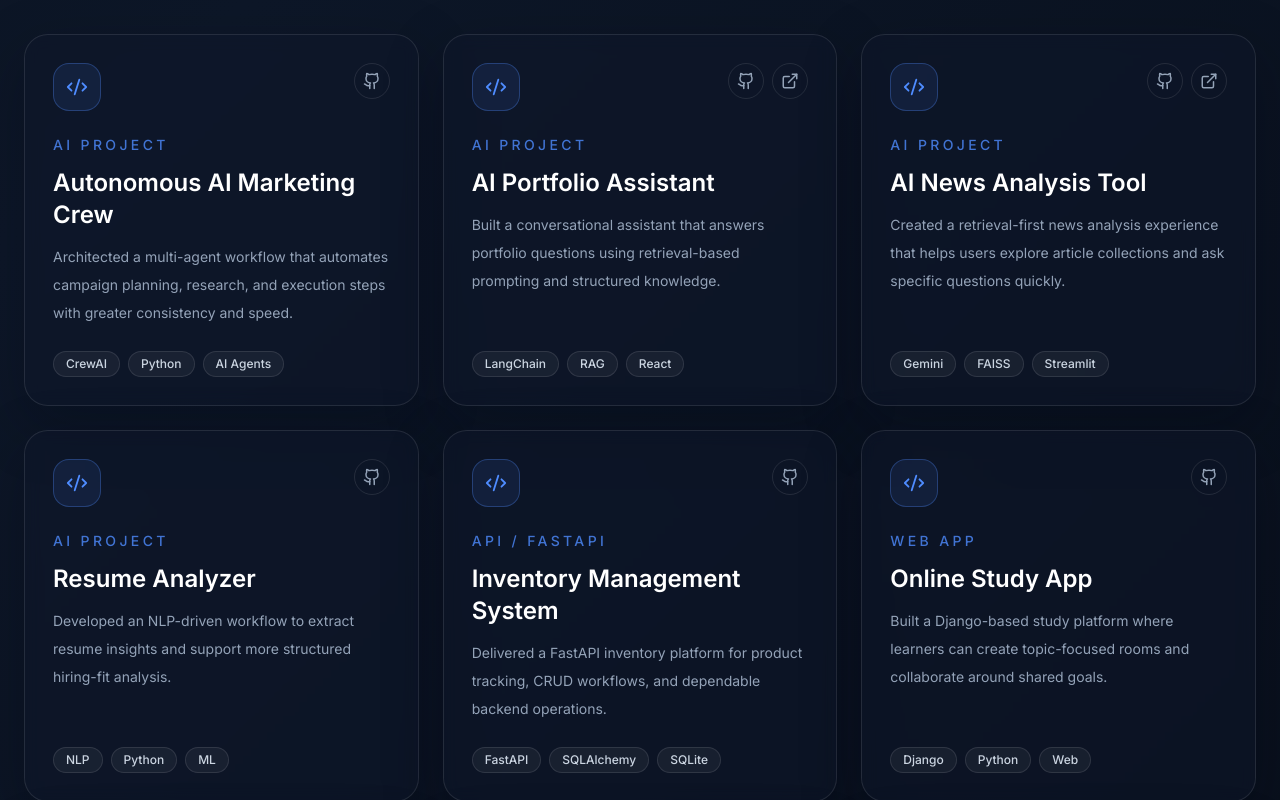
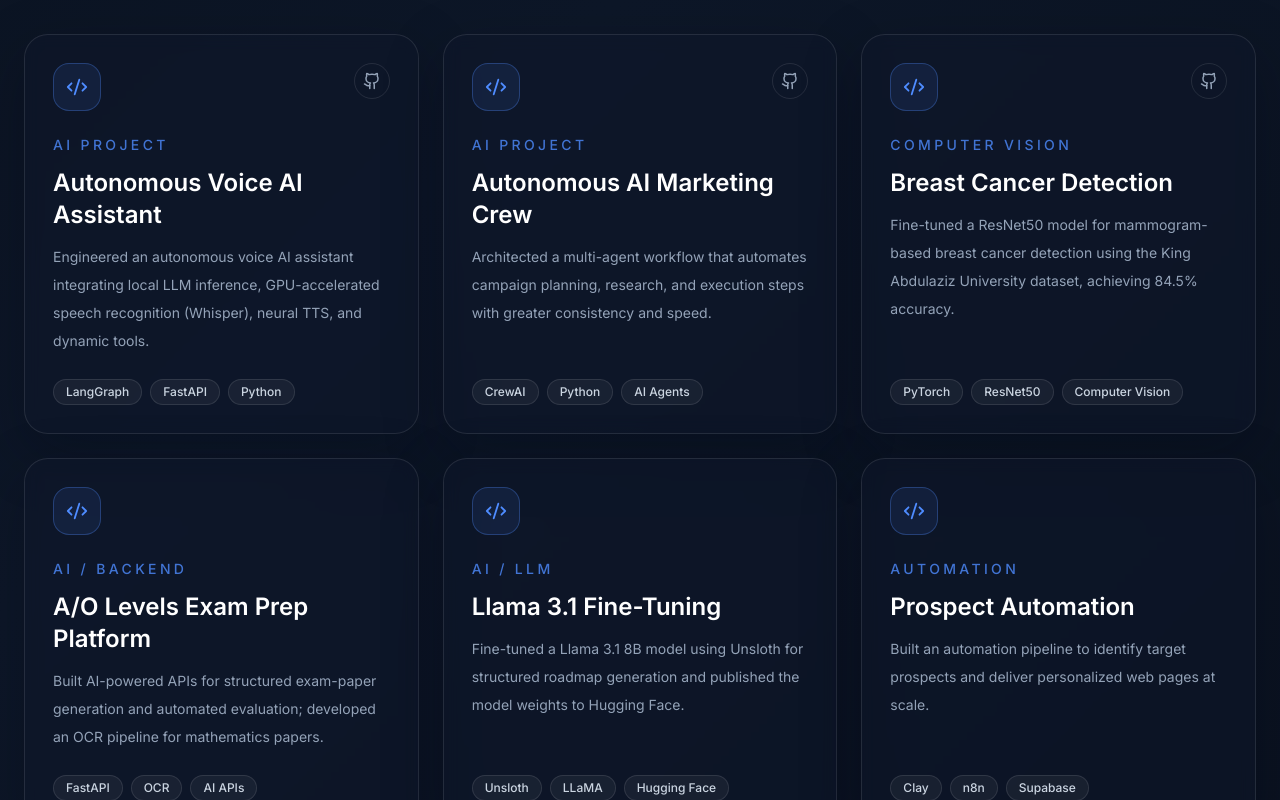
Before and after one commit to AbdullahbinTahir42/my-portfolio, a React (Vite) app: page / in a window 1280 px wide. Shown: the part 2320-3120 px from the top of the page. Built offline with nearby package versions, Linux system fonts and the light colour scheme.

Commit message:
Update data.js

```diff
--- a/src/data.js
+++ b/src/data.js
@@ -7,16 +7,19 @@ export const personalDetails = {
   phone: '+923045972323',
   linkedin: 'https://www.linkedin.com/in/abdullahbintahirsuleman/',
   github: 'https://github.com/AbdullahbinTahir42',
+  portfolio: 'https://abdullahbintahir.vercel.app',
   about: 'I design and ship AI-powered products and reliable web experiences that turn complex ideas into practical, production-ready solutions. My work spans agentic systems, retrieval pipelines, APIs, and modern frontend interfaces built for real users.'
 };
 
 export const skills = [
   { name: 'Machine Learning', icon: Brain },
+  { name: 'Computer Vision', icon: Brain },
   { name: 'LangChain & CrewAI', icon: Cpu },
   { name: 'Python', icon: Terminal },
   { name: 'FastAPI', icon: Server },
   { name: 'Django', icon: Database },
   { name: 'SQL / PostgreSQL', icon: Database },
+  { name: 'React & Frontend', icon: Terminal },
   { name: 'Agentic AI', icon: Brain }
 ];
 
@@ -51,12 +54,52 @@ export const education = [
 
 export const projects = [
   {
+    title: 'Autonomous Voice AI Assistant',
+    category: 'AI Project',
+    desc: 'Engineered an autonomous voice AI assistant integrating local LLM inference, GPU-accelerated speech recognition (Whisper), neural TTS, and dynamic tools.',
+    github: 'https://github.com/AbdullahbinTahir42/AIVoiceAutomationAgent',
+    demo: null,
+    tech: ['LangGraph', 'FastAPI', 'Python']
+  },
+  {
     title: 'Autonomous AI Marketing Crew',
     category: 'AI Project',
     desc: 'Architected a multi-agent workflow that automates campaign planning, research, and execution steps with greater consistency and speed.',
     github: 'https://github.com/AbdullahbinTahir42/crew_ai/tree/master/markinting-crew',
     demo: null,
     tech: ['CrewAI', 'Python', 'AI Agents']
+  },
+  {
+    title: 'Breast Cancer Detection',
+    category: 'Computer Vision',
+    desc: 'Fine-tuned a ResNet50 model for mammogram-based breast cancer detection using the King Abdulaziz University dataset, achieving 84.5% accuracy.',
+    github: 'https://github.com/AbdullahbinTahir42/Mammographic_using_ResNet50',
+    demo: null,
+    tech: ['PyTorch', 'ResNet50', 'Computer Vision']
+  },
+  {
+    title: 'A/O Levels Exam Prep Platform',
+    category: 'AI / Backend',
+    desc: 'Built AI-powered APIs for structured exam-paper generation and automated evaluation; developed an OCR pipeline for mathematics papers.',
+    github: null,
+    demo: null,
+    tech: ['FastAPI', 'OCR', 'AI APIs']
+  },
+  {
+    title: 'Llama 3.1 Fine-Tuning',
+    category: 'AI / LLM',
+    desc: 'Fine-tuned a Llama 3.1 8B model using Unsloth for structured roadmap generation and published the model weights to Hugging Face.',
+    github: null,
+    demo: null,
+    tech: ['Unsloth', 'LLaMA', 'Hugging Face']
+  },
+  {
+    title: 'Prospect Automation',
+    category: 'Automation',
+    desc: 'Built an automation pipeline to identify target prospects and deliver personalized web pages at scale.',
+    github: null,
+    demo: null,
+    tech: ['Clay', 'n8n', 'Supabase']
   },
   {
     title: 'AI Portfolio Assistant',
@@ -77,10 +120,42 @@ export const projects = [
   {
     title: 'Resume Analyzer',
     category: 'AI Project',
-    desc: 'Developed an NLP-driven workflow to extract resume insights and support more structured hiring-fit analysis.',
+    desc: 'Developed an NLP-driven workflow utilizing a Decision Tree Classifier and Tokenization to extract resume insights and support more structured hiring-fit analysis.',
     github: 'https://github.com/AbdullahbinTahir42/3rd-Semester-project',
     demo: null,
     tech: ['NLP', 'Python', 'ML']
+  },
+  {
+    title: 'HR Job Portal API',
+    category: 'API / FastAPI',
+    desc: 'Implemented a FastAPI backend for a remote job portal with secure endpoints and AI-assisted resume parsing capabilities.',
+    github: 'https://github.com/AbdullahbinTahir42/remote_job',
+    demo: null,
+    tech: ['FastAPI', 'Gemini API', 'JWT']
+  },
+  {
+    title: 'HR Job Portal Frontend',
+    category: 'React',
+    desc: 'Designed a responsive React interface with Tailwind styling and authentication flows built for a smooth user journey.',
+    github: 'https://github.com/AbdullahbinTahir42/frontend',
+    demo: 'https://hr.growvy.online/',
+    tech: ['React', 'Tailwind', 'Auth']
+  },
+  {
+    title: 'E-commerce Store API',
+    category: 'API / FastAPI',
+    desc: 'Built a complete e-commerce backend with cart management, order handling, and reliable API structure for growth.',
+    github: 'https://github.com/AbdullahbinTahir42/loja_backend',
+    demo: null,
+    tech: ['FastAPI', 'PostgreSQL', 'Stripe']
+  },
+  {
+    title: 'E-commerce Store Frontend',
+    category: 'React',
+    desc: 'Created a modern storefront experience with React and Redux, combining strong UX details with production-ready UI structure.',
+    github: 'https://github.com/AbdullahbinTahir42/loja_frontend',
+    demo: null,
+    tech: ['React', 'Redux', 'Tailwind']
   },
   {
     title: 'Inventory Management System',
@@ -89,6 +164,14 @@ export const projects = [
     github: 'https://github.com/AbdullahbinTahir42/inventory_system_FastAPI',
     demo: null,
     tech: ['FastAPI', 'SQLAlchemy', 'SQLite']
+  },
+  {
+    title: 'IoT Monitoring System',
+    category: 'IoT / Full-Stack',
+    desc: 'Built a hardware monitoring system connecting an ESP32 microcontroller to a FastAPI backend and Supabase database using MQTT.',
+    github: null,
+    demo: null,
+    tech: ['ESP32', 'MQTT', 'FastAPI']
   },
   {
     title: 'Online Study App',
@@ -121,37 +204,5 @@ export const projects = [
     github: 'https://github.com/AbdullahbinTahir42/LearnPython',
     demo: null,
     tech: ['Python', 'Matplotlib', 'Pandas']
-  },
-  {
-    title: 'HR Job Portal API',
-    category: 'API / FastAPI',
-    desc: 'Implemented a FastAPI backend for a job portal with secure endpoints and AI-assisted resume parsing capabilities.',
-    github: 'https://github.com/AbdullahbinTahir42/remote_job',
-    demo: null,
-    tech: ['FastAPI', 'Gemini API', 'JWT']
-  },
-  {
-    title: 'HR Job Portal Frontend',
-    category: 'React',
-    desc: 'Designed a responsive React interface with Tailwind styling and authentication flows built for a smooth user journey.',
-    github: 'https://github.com/AbdullahbinTahir42/frontend',
-    demo: 'https://hr.growvy.online/',
-    tech: ['React', 'Tailwind', 'Auth']
-  },
-  {
-    title: 'E-commerce Store API',
-    category: 'API / FastAPI',
-    desc: 'Built a complete e-commerce backend with cart management, order handling, and reliable API structure for growth.',
-    github: 'https://github.com/AbdullahbinTahir42/loja_backend',
-    demo: null,
-    tech: ['FastAPI', 'PostgreSQL', 'Stripe']
-  },
-  {
-    title: 'E-commerce Store Frontend',
-    category: 'React',
-    desc: 'Created a modern storefront experience with React and Redux, combining strong UX details with production-ready UI structure.',
-    github: 'https://github.com/AbdullahbinTahir42/loja_frontend',
-    demo: null,
-    tech: ['React', 'Redux', 'Tailwind']
   }
 ];
```
